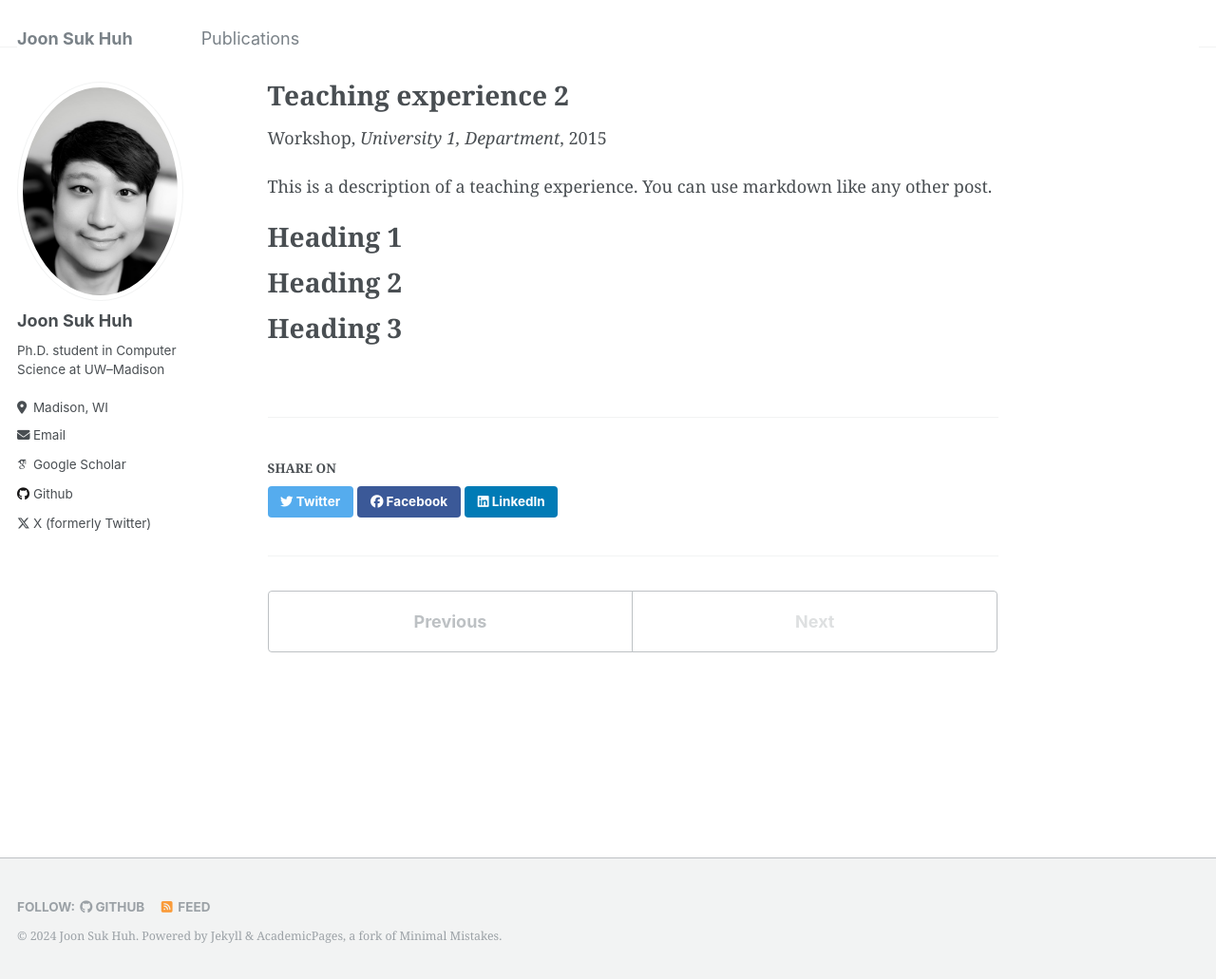
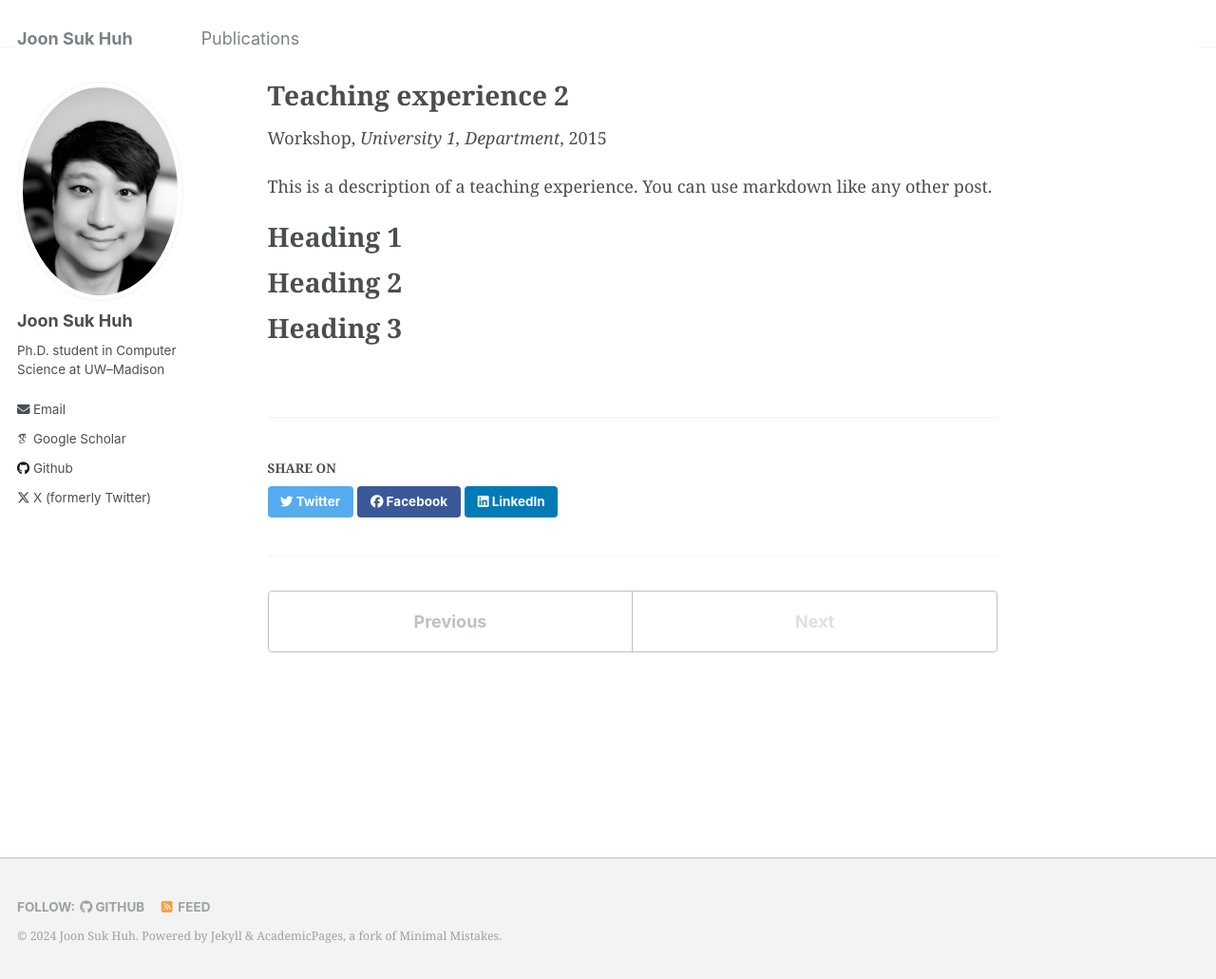
Before and after one commit to joon-huh/joon-huh.github.io, a Jekyll site: the page built from _teaching/2015-spring-teaching-2.md, in a window 1280 px wide and 1031 px high. Shown: the whole window at 95% size. Built offline with Jekyll 4.4.1, drawn with Linux system fonts in a browser that asks for light colours; some web fonts are replaced.

```diff
--- a/_config.yml
+++ b/_config.yml
@@ -25,7 +25,7 @@ author:
   name             : "Joon Suk Huh"
   pronouns         : # example: "she/her"
   bio              : "Ph.D. student in Computer Science at UW–Madison"
-  location         : "Madison, WI"
+  location         : # "Madison, WI"
   employer         : # "Red Brick University"
   uri              : # URL
   email            : "joon@cs.wisc.edu"
--- a/_sass/_variables.scss
+++ b/_sass/_variables.scss
@@ -96,7 +96,7 @@ $xing-color                 : #006567;
 
 
 /* links */
-$link-color                 : $info-color;
+$link-color                 : $xing-color;
 $link-color-hover           : mix(#000, $link-color, 25%);
 $link-color-visited         : mix(#fff, $link-color, 25%);
 $masthead-link-color        : $primary-color;
```
